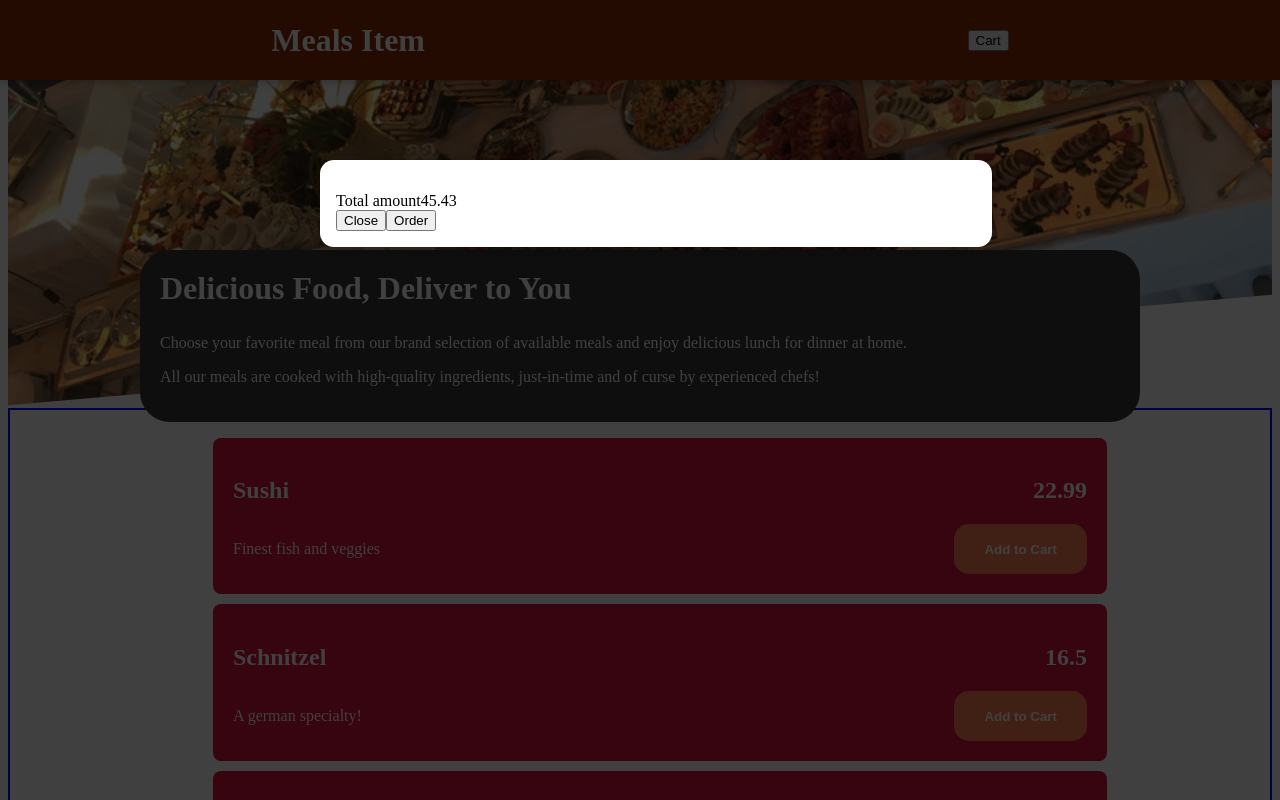
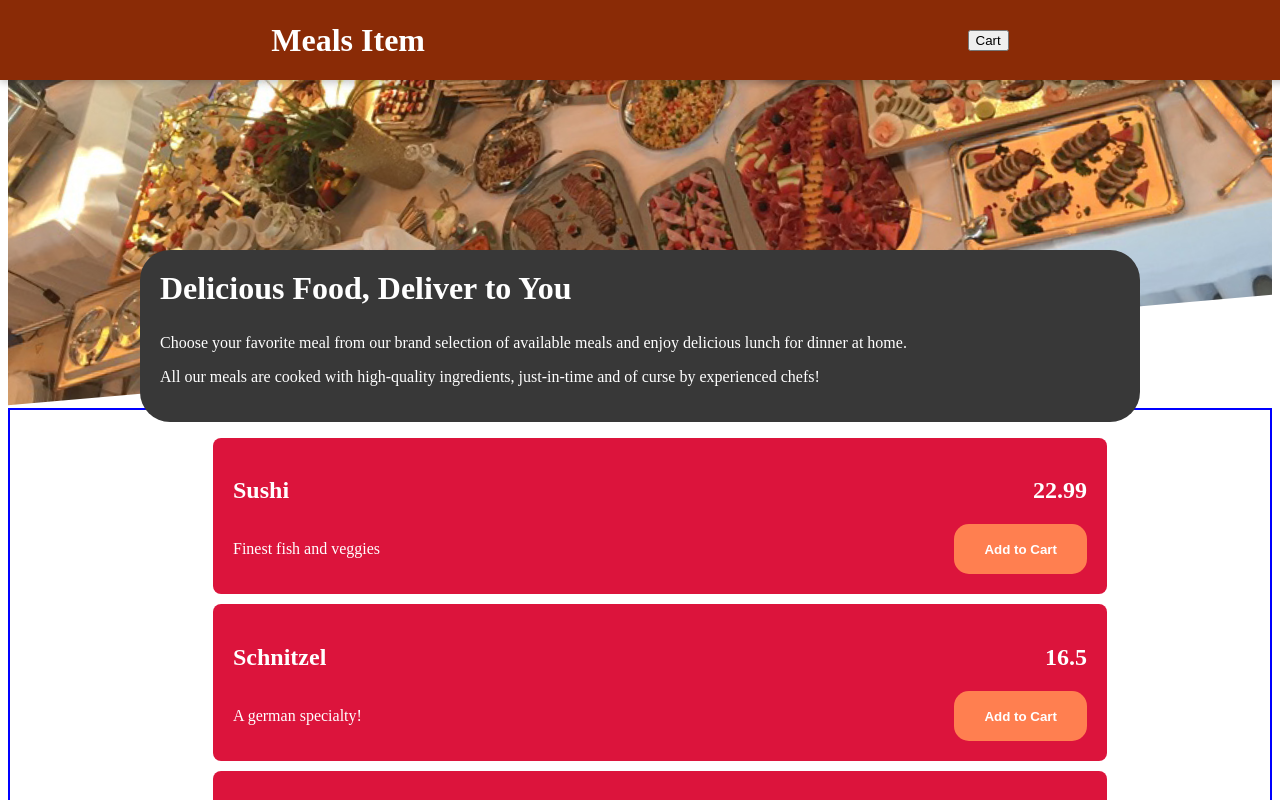
Before and after one commit to hadiuzzaman524/Side-Bar-React-JS, a React (Create React App) app: page / in a window 1280 px wide. Shown: the top 800 px of the page. Built offline with nearby package versions, Linux system fonts and the light colour scheme.

Commit message:
learn about how to display and close the overlay

```diff
--- a/src/App.js
+++ b/src/App.js
@@ -1,14 +1,24 @@
 import Header from "./UI/Header";
-import Meals from './Meals/Meals';
+import Meals from "./Meals/Meals";
 import Cart from "./UI/Cart";
+import { useState } from "react";
 
 function App() {
+  const [showCart, setShowCart] = useState(false);
+
+  const openCart = (props) => {
+    setShowCart(true);
+  };
+  const closeCart = (props) => {
+    setShowCart(false);
+  };
+
   return (
     <>
-    <Cart/>
-      <Header/>
+      {showCart && <Cart closeCart={closeCart}/>}
+      <Header openCart={openCart}/>
       <main>
-      <Meals></Meals>
+        <Meals></Meals>
       </main>
     </>
   );
--- a/src/UI/Cart.js
+++ b/src/UI/Cart.js
@@ -10,14 +10,14 @@ const Cart = (props) => {
     </ul>
   );
   return (
-    <Model>
+    <Model closeCart={props.closeCart}>
       {cartItems}
       <div>
         <span>Total amount</span>
         <span>45.43</span>
       </div>
       <div>
-        <button>Close</button>
+        <button onClick={props.closeCart}>Close</button>
         <button>Order</button>
       </div>
     </Model>
--- a/src/UI/Header.js
+++ b/src/UI/Header.js
@@ -7,7 +7,7 @@ const Headers = (props) => {
         <>
         <header className={classes.header}>
         <h1>Meals Item</h1>
-        <button>Cart</button>
+        <button onClick={props.openCart}>Cart</button>
         </header>
 
         <div className={classes['main-image']}>
--- a/src/UI/Model.js
+++ b/src/UI/Model.js
@@ -4,7 +4,7 @@ import ReactDOM from "react-dom";
 import classes from "./Model.module.css";
 
 const BackDrop = (props) => {
-    return <div className={classes.backdrop}></div>
+    return <div className={classes.backdrop} onClick={props.closeCart}></div>
 }
 
 const ModalOverlay= (props) => {
@@ -18,7 +18,7 @@ const ModalOverlay= (props) => {
 const portalElementId= document.getElementById('overlays');
 const Model = (props) => {
     return (<Fragment>
-        {ReactDOM.createPortal(<BackDrop/>, portalElementId)}
+        {ReactDOM.createPortal(<BackDrop closeCart={props.closeCart}/>, portalElementId)}
         {ReactDOM.createPortal(<ModalOverlay>{props.children}</ModalOverlay>, portalElementId)}
     </Fragment>);
 }
```
Also changed, not shown: src/Store/CartContext.js (added).
